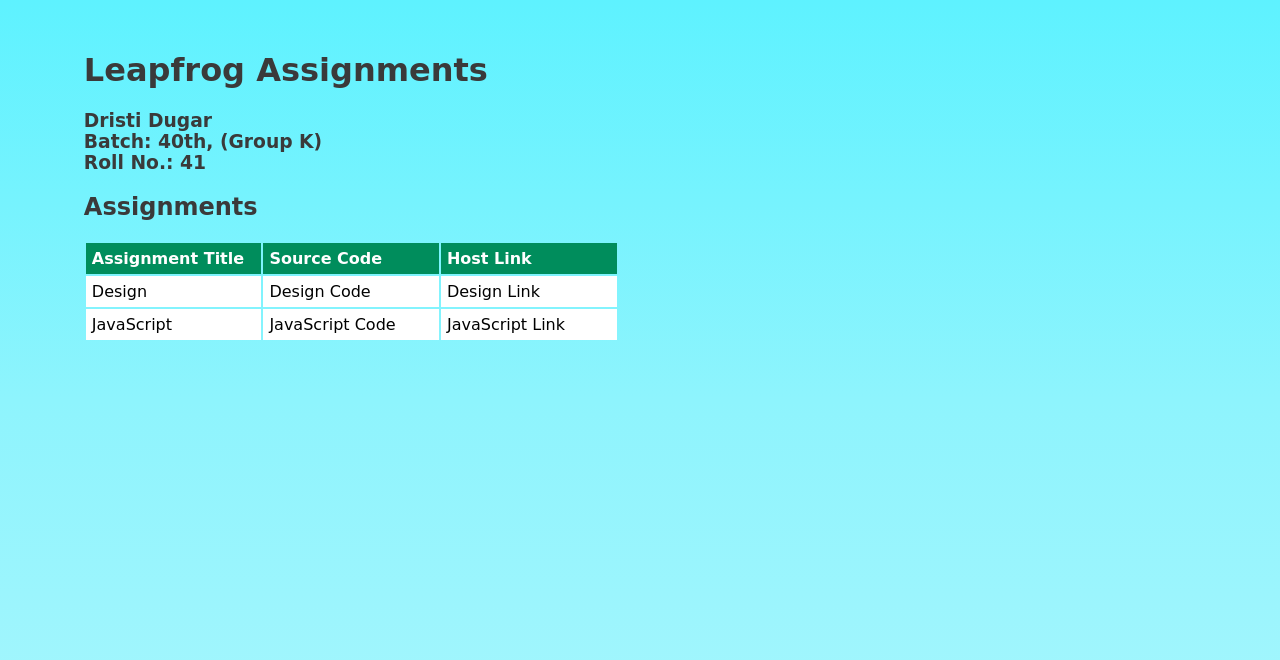
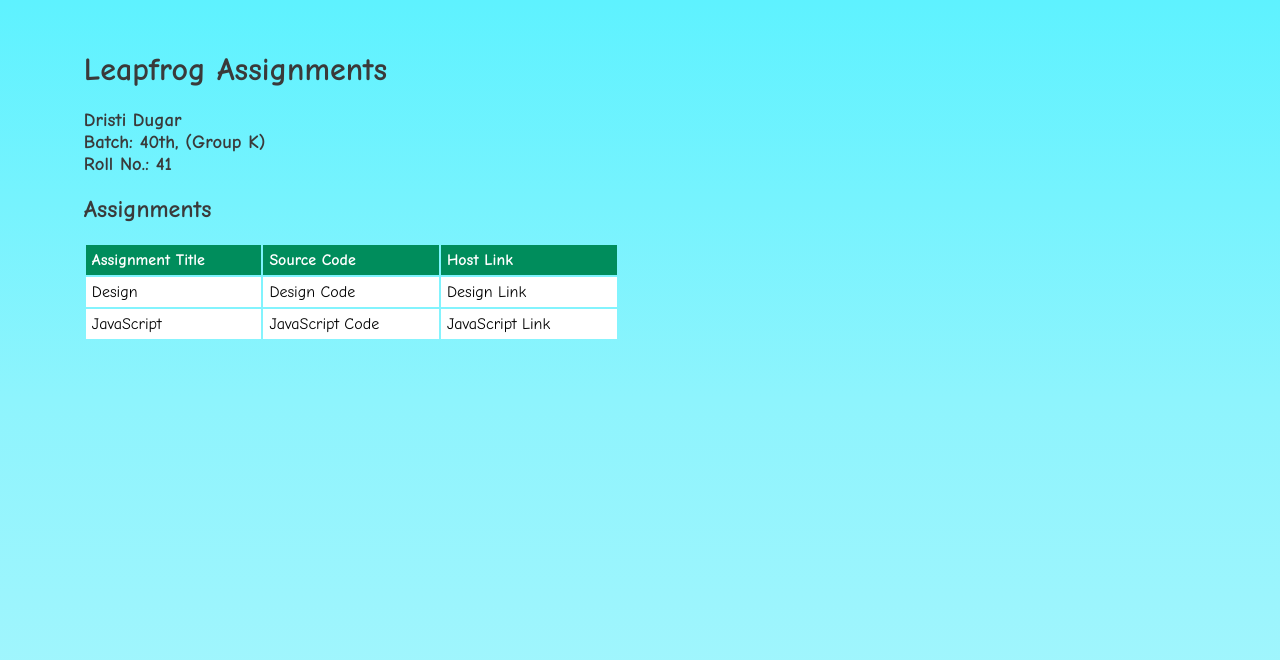
Before and after one commit to drstdugar/LeapFrog_Assignment, a plain HTML site: page index.html in a window 1280 px wide. Drawn offline with Linux system fonts and the light colour scheme.

Commit message:
Assignment Table

```diff
--- a/style.css
+++ b/style.css
@@ -27,7 +27,7 @@ td{
     margin-left: 6%;
     margin-top: 4%;
     color: rgb(58, 58, 58);
-    font-family: cursive;
+    font-family: 'Comic Sans MS', 'Comic Sans', cursive;
 }
 h3{
     margin: 0%;
```
